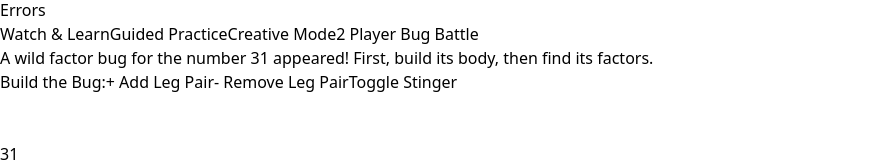
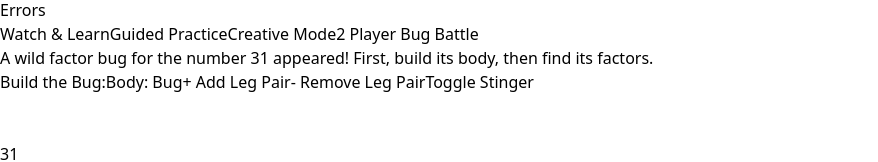
Before and after one commit to GreatTrog/Factor-Bugs, a React (Vite) app: page / in a window 1280 px wide. Both pictures are taken after a click on the button "Go to Creative Mode". Shown: the part 194-356 px from the top of the page, without its empty margins (0-878 px from the left). Built offline with nearby package versions, Linux system fonts and the light colour scheme.

Commit message:
Add bug and slug body toggle to Creative Mode

```diff
--- a/src/App.tsx
+++ b/src/App.tsx
@@ -1,7 +1,7 @@
 import React, { useState, useEffect, useCallback } from 'react';
 import type { FactorInfo, UserInputState, CorrectnessState } from '@/types';
 import { GameMode, NumberType } from '@/types';
-import { FactorBug } from '@/components/FactorBug';
+import { FactorBug, type BodyShape } from '@/components/FactorBug';
 import { ScoreBug } from '@/components/ScoreBug';
 import { TwoPlayerGame } from '@/components/TwoPlayerGame';
 
@@ -121,6 +121,7 @@ export default function App() {
   const [creativeCorrectness, setCreativeCorrectness] = useState<CorrectnessState | null>(null);
   const [showCreativeAnswers, setShowCreativeAnswers] = useState(false);
   const [creativeMessage, setCreativeMessage] = useState('');
+  const [creativeBodyShape, setCreativeBodyShape] = useState<BodyShape>('bug');
 
   const generateNewCreativeBug = useCallback(() => {
     const newNum = Math.floor(Math.random() * 100) + 1;
@@ -135,6 +136,7 @@ export default function App() {
     setCreativeCorrectness(null);
     setShowCreativeAnswers(false);
     setCreativeMessage('');
+    setCreativeBodyShape('bug');
   }, []);
 
   // Effect to handle MODE CHANGE
@@ -298,11 +300,19 @@ export default function App() {
     // Step 1: Check the bug's structure
     const correctLegPairs = Math.max(0, creativeFactorInfo.pairs.length - 1);
     const correctHasStinger = creativeFactorInfo.stinger !== null;
+    const correctBodyShape: BodyShape = creativeFactorInfo.type === NumberType.Prime ? 'slug' : 'bug';
     const userLegPairs = creativeInputs.legs.length;
     const userHasStinger = creativeInputs.stinger !== null;
 
-    if (correctLegPairs !== userLegPairs || correctHasStinger !== userHasStinger) {
+    if (
+      correctLegPairs !== userLegPairs ||
+      correctHasStinger !== userHasStinger ||
+      creativeBodyShape !== correctBodyShape
+    ) {
         let message = "The bug's shape isn't quite right. ";
+        if (creativeBodyShape !== correctBodyShape) {
+            message += correctBodyShape === 'slug' ? "It should have a slug body. " : "It should have a bug body. ";
+        }
         if (correctLegPairs !== userLegPairs) {
             message += `It should have ${correctLegPairs} pair(s) of legs. `;
         }
@@ -367,10 +377,12 @@ export default function App() {
     }
   };
 
-  const handleCreativeBugBuild = (action: 'addLeg' | 'removeLeg' | 'toggleStinger') => {
+  const handleCreativeBugBuild = (action: 'addLeg' | 'removeLeg' | 'toggleStinger' | 'toggleBody') => {
     if (!creativeInputs) return;
     const newInputs = {...creativeInputs};
-    if (action === 'addLeg') {
+    if (action === 'toggleBody') {
+        setCreativeBodyShape(shape => shape === 'bug' ? 'slug' : 'bug');
+    } else if (action === 'addLeg') {
         newInputs.legs.push(['', '']);
     } else if (action === 'removeLeg' && newInputs.legs.length > 0) {
         newInputs.legs.pop();
@@ -500,6 +512,9 @@ export default function App() {
                     <div className="flex flex-col items-center">
                       <div className="flex justify-center items-center space-x-4 mb-2 p-3 bg-white/60 rounded-lg shadow-md">
                           <span className="font-semibold text-gray-700">Build the Bug:</span>
+                          <button onClick={() => handleCreativeBugBuild('toggleBody')} className="px-4 py-2 bg-purple-500 text-white rounded-md hover:bg-purple-600 transition-colors shadow-sm">
+                              Body: {creativeBodyShape === 'bug' ? 'Bug' : 'Slug'}
+                          </button>
                           <button onClick={() => handleCreativeBugBuild('addLeg')} className="px-4 py-2 bg-blue-500 text-white rounded-md hover:bg-blue-600 transition-colors shadow-sm">+ Add Leg Pair</button>
                           <button onClick={() => handleCreativeBugBuild('removeLeg')} className="px-4 py-2 bg-red-500 text-white rounded-md hover:bg-red-600 transition-colors shadow-sm" disabled={creativeInputs.legs.length === 0}>- Remove Leg Pair</button>
                           <button onClick={() => handleCreativeBugBuild('toggleStinger')} className="px-4 py-2 bg-yellow-500 text-white rounded-md hover:bg-yellow-600 transition-colors shadow-sm">Toggle Stinger</button>
@@ -513,6 +528,7 @@ export default function App() {
                               correctness={creativeCorrectness}
                               showAnswers={showCreativeAnswers}
                               onNumberClick={generateNewCreativeBug}
+                              bodyShape={creativeBodyShape}
                           />
                       </div>
                       <div className="mt-4 flex flex-col items-center">
```
